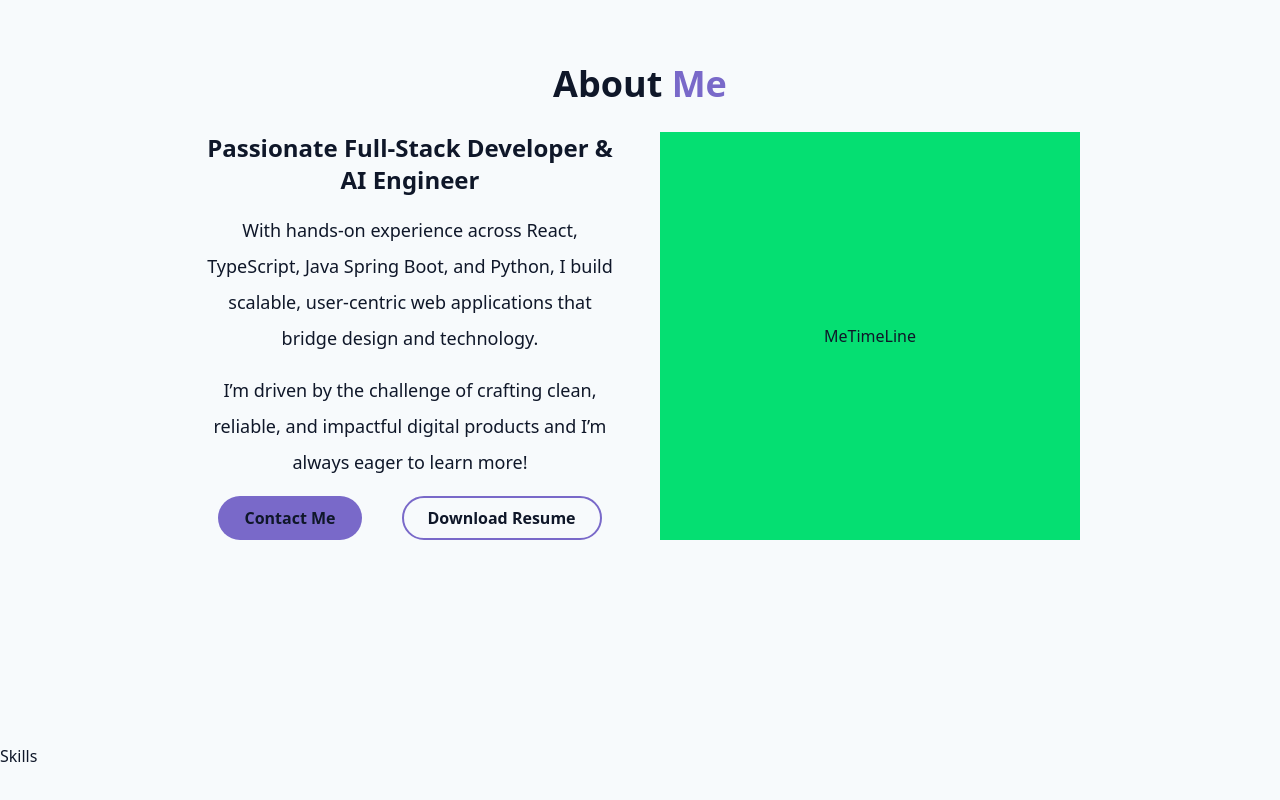
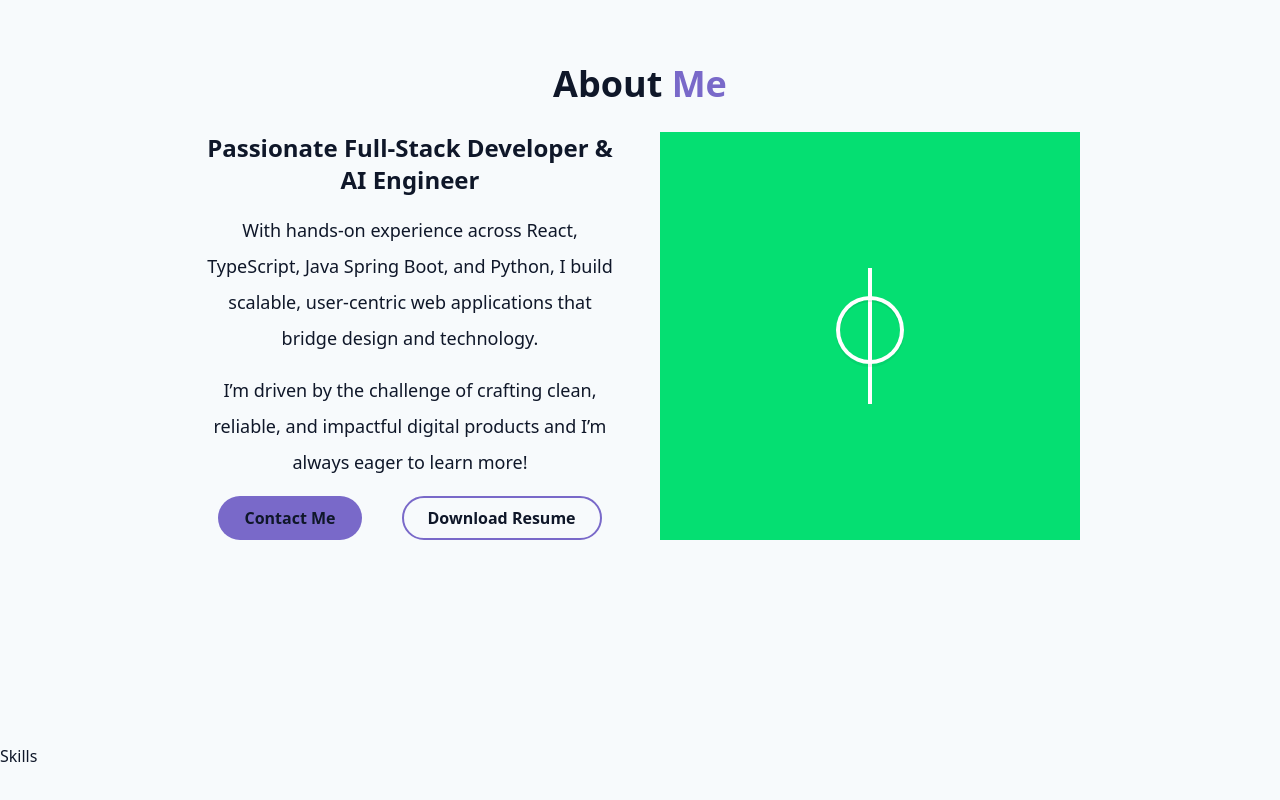
Before and after one commit to montage0921/Portfolio, a React (Vite) app: page / in a window 1280 px wide. Shown: the part 920-1720 px from the top of the page. Built offline with nearby package versions, Linux system fonts and the light colour scheme.

Commit message:
setup react-timeline lib

```diff
--- a/src/components/MeIntro.tsx
+++ b/src/components/MeIntro.tsx
@@ -1,4 +1,3 @@
-import React from "react";
 import MyButton from "../utility/MyButton";
 
 export default function MeIntro() {
--- a/src/components/MeTimeLine.tsx
+++ b/src/components/MeTimeLine.tsx
@@ -1,9 +1,15 @@
-import React from "react";
+import {
+  VerticalTimeline,
+  VerticalTimelineElement,
+} from "react-vertical-timeline-component";
+import "react-vertical-timeline-component/style.min.css";
 
 export default function MeTimeLine() {
   return (
     <div className="bg-green-400 flex-1 flex justify-center items-center">
-      MeTimeLine
+      <VerticalTimeline>
+        <VerticalTimelineElement>dsd</VerticalTimelineElement>
+      </VerticalTimeline>
     </div>
   );
 }
--- a/src/sections/Journey.tsx
+++ b/src/sections/Journey.tsx
@@ -1,4 +1,3 @@
-import React from "react";
 import MeIntro from "../components/MeIntro";
 import MeTimeLine from "../components/MeTimeLine";
 import SectionTitle from "../utility/SectionTitle";
--- a/vite.config.ts
+++ b/vite.config.ts
@@ -5,4 +5,7 @@ import tailwindcss from "@tailwindcss/vite";
 // https://vite.dev/config/
 export default defineConfig({
   plugins: [react(), tailwindcss()],
+  resolve: {
+    dedupe: ["react", "react-dom"], // resolve the issue that two different reacts version is used in a project
+  },
 });
```
Also changed, not shown: package.json (+5 -2 lines), 1 other file (tests, documents, lock files or other folders).
